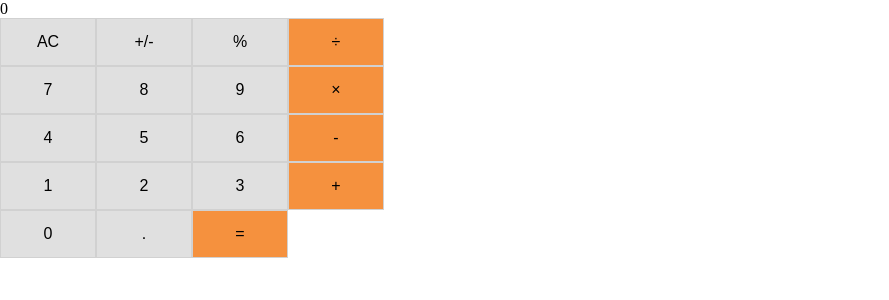
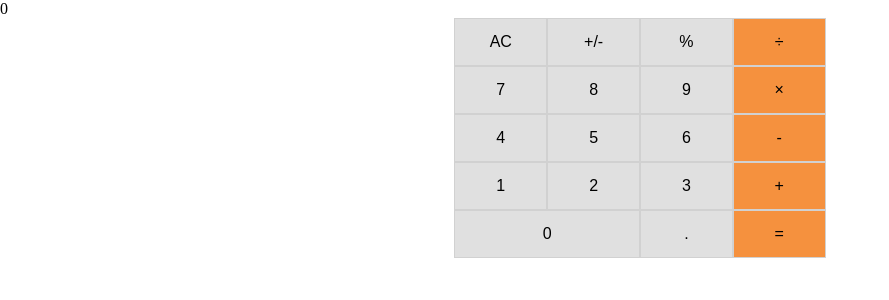
Before and after one commit to El-Potato-Slayer/react-calculator, a React (Create React App) app: page / in a window 1280 px wide. Shown: the top 300 px of the page, without its empty margins (0-889 px from the left). Built offline with nearby package versions, Linux system fonts and the light colour scheme.

Commit message:
added styling for button panel

```diff
--- a/src/components/ButtonPanel.js
+++ b/src/components/ButtonPanel.js
@@ -13,7 +13,7 @@ function ButtonPanel({ clickHandler }) {
   }
 
   return (
-    <div>
+    <div className="button-panel">
       {
         buttonNames.map((group) => (
           <div key={group}>
--- a/src/styles.css
+++ b/src/styles.css
@@ -1,12 +1,38 @@
 .button {
   background: #E0E0E0;
-  width: 6rem;
+  min-width: 5.8rem;
   height: 3rem;
-  border: 1px #D1D1D1 solid;
+  border: 0.5px #D1D1D1 solid;
   font-size: 1rem;
 }
 
 .button:last-of-type {
   background: #F5913E;
 }
+
+.button-panel {
+  display: -webkit-box;
+  display: -ms-flexbox;
+  display: flex;
+  -webkit-box-orient: vertical;
+  -webkit-box-direction: normal;
+      -ms-flex-direction: column;
+          flex-direction: column;
+  -webkit-box-pack: center;
+      -ms-flex-pack: center;
+          justify-content: center;
+}
+
+.button-panel > div {
+  display: -ms-grid;
+  display: grid;
+  -ms-grid-columns: 1fr 1fr 1fr 1fr;
+      grid-template-columns: 1fr 1fr 1fr 1fr;
+  margin: 0 auto;
+}
+
+.button-panel > div:last-of-type {
+  -ms-grid-columns: 2fr 1fr 1fr;
+      grid-template-columns: 2fr 1fr 1fr;
+}
 /*# sourceMappingURL=styles.css.map */
--- a/src/styles.scss
+++ b/src/styles.scss
@@ -1 +1,2 @@
-@import './styles/button'
+@import './styles/button';
+@import './styles/buttonpanel';
--- a/src/styles/_button.scss
+++ b/src/styles/_button.scss
@@ -1,9 +1,8 @@
 .button{
   background: #E0E0E0;
-  // padding: 2rem 1rem;
-  width: 6rem;
+  min-width: 5.8rem;
   height: 3rem;
-  border: 1px #D1D1D1 solid;
+  border: 0.5px #D1D1D1 solid;
   font-size: 1rem;
 }
 
--- /dev/null
+++ b/src/styles/_buttonpanel.scss
@@ -0,0 +1,13 @@
+.button-panel{
+  display: flex;
+  flex-direction: column;
+  justify-content: center;
+}
+.button-panel > div {
+  display: grid;
+  grid-template-columns: 1fr 1fr 1fr 1fr;
+  margin: 0 auto;
+}
+.button-panel > div:last-of-type {
+  grid-template-columns: 2fr 1fr 1fr;
+}
```
Also changed, not shown: 1 other file (tests, documents, lock files or other folders).
